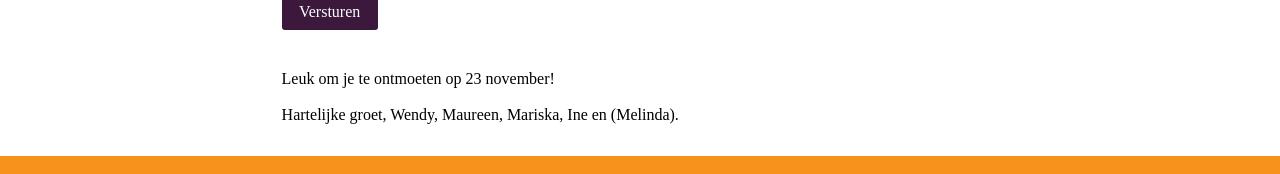
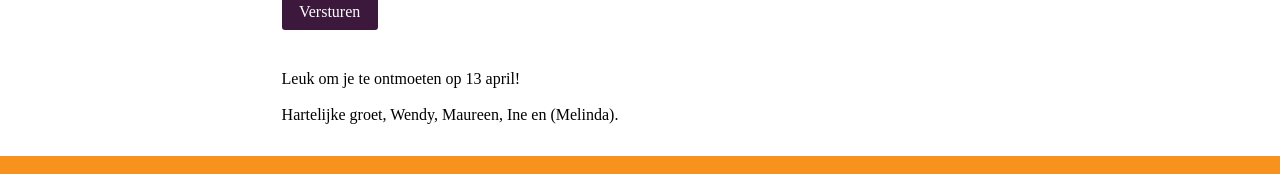
Before and after one commit to MelindaDeRoo/assistants, an Angular app: page / in a window 1280 px wide. Shown: the part 862-1036 px from the top of the page. Built offline with nearby package versions, Linux system fonts and the light colour scheme.

Commit message:
update content register

```diff
--- a/src/app/register/register.component.html
+++ b/src/app/register/register.component.html
@@ -44,6 +44,6 @@
     <input id="phone" type="text" formControlName="phone"/>
     <button type="submit" (click)="sendForm()">Versturen</button>
   </div>
-  <p class="signature">Leuk om je te ontmoeten op 23 november!<br/><br/>
-    Hartelijke groet, Wendy, Maureen, Mariska, Ine en (Melinda).</p>
+  <p class="signature">Leuk om je te ontmoeten op 13 april!<br/><br/>
+    Hartelijke groet, Wendy, Maureen, Ine en (Melinda).</p>
   </div>
```
